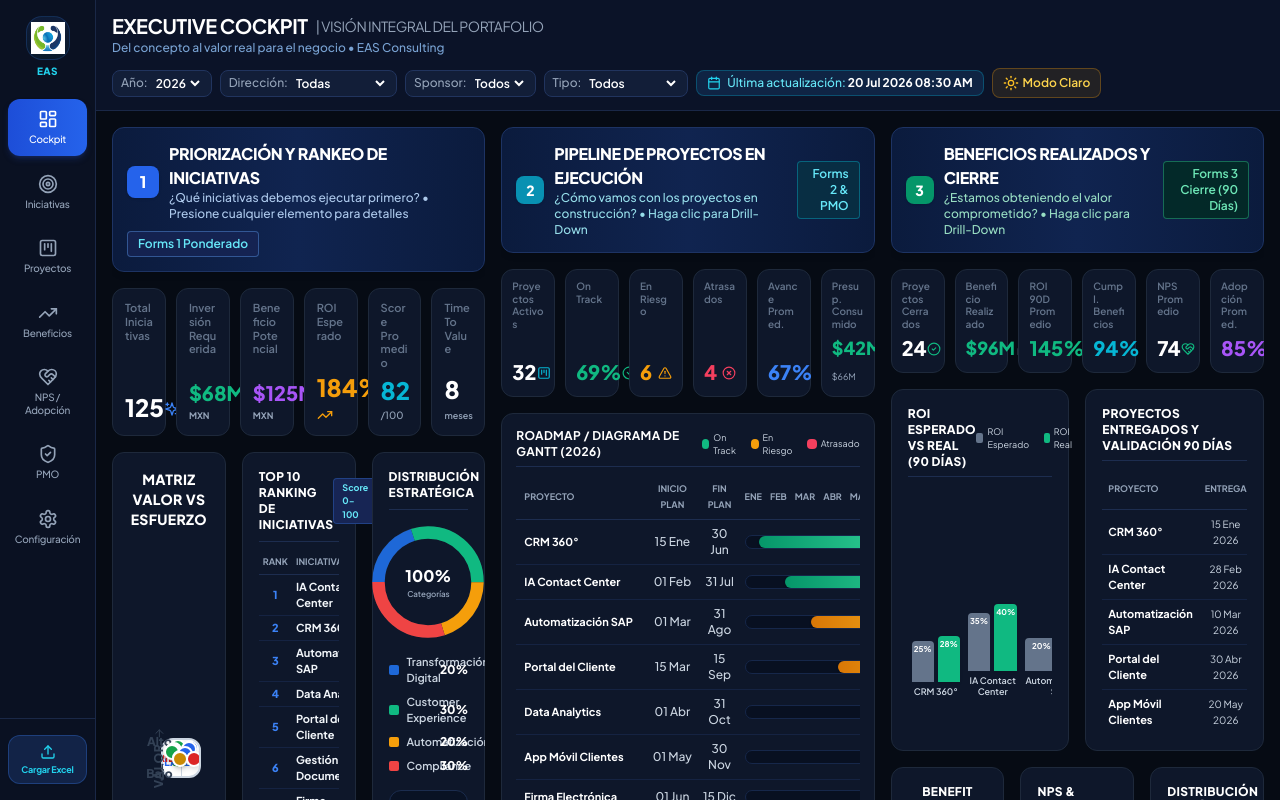
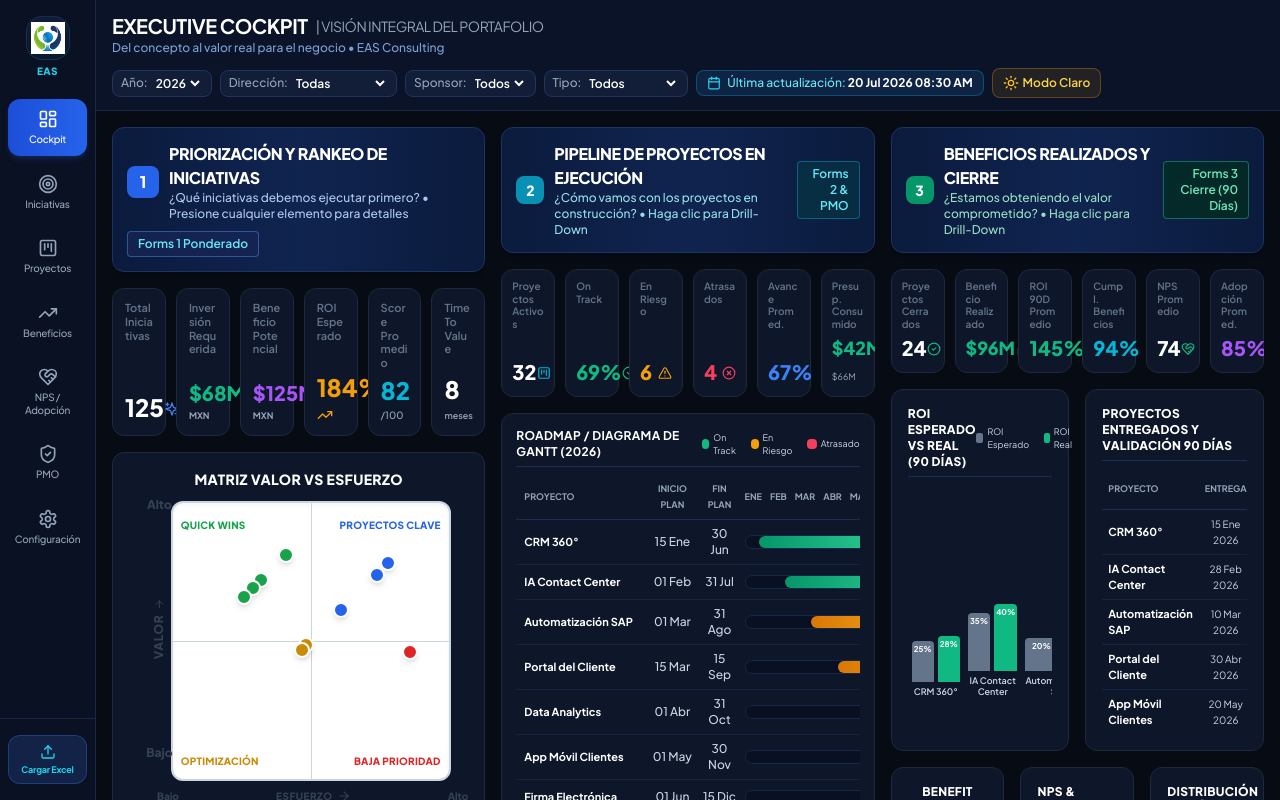
Before and after one commit to eaguilarh/dashboard-estrategia-eas, a React (Vite) app: page / in a window 1280 px wide. Built offline with nearby package versions, Linux system fonts and the light colour scheme.

Commit message:
Isolate cockpit layouts by passing isCockpit flag, reverting composite grid side-by-side widget alterations inside cockpit

```diff
--- a/src/App.tsx
+++ b/src/App.tsx
@@ -92,6 +92,7 @@ export function App() {
                     initiatives={mockInitiatives}
                     theme={theme}
                     onDrillDown={setDrillDownItem}
+                    isCockpit={true}
                   />
                 </div>
 
@@ -102,6 +103,7 @@ export function App() {
                     projects={mockProjects}
                     theme={theme}
                     onDrillDown={setDrillDownItem}
+                    isCockpit={true}
                   />
                 </div>
 
--- a/src/components/modules/Module1Prioritization.tsx
+++ b/src/components/modules/Module1Prioritization.tsx
@@ -7,9 +7,10 @@ interface Module1Props {
   initiatives: Initiative[];
   theme?: 'dark' | 'light';
   onDrillDown?: (item: any) => void;
+  isCockpit?: boolean;
 }
 
-export const Module1Prioritization: React.FC<Module1Props> = ({ kpis, initiatives, theme = 'dark', onDrillDown }) => {
+export const Module1Prioritization: React.FC<Module1Props> = ({ kpis, initiatives, theme = 'dark', onDrillDown, isCockpit = false }) => {
   const isDark = theme === 'dark';
   const [selectedQuadrant, setSelectedQuadrant] = useState<string | null>(null);
 
@@ -156,10 +157,12 @@ export const Module1Prioritization: React.FC<Module1Props> = ({ kpis, initiative
         </div>
       </div>
 
-      {/* Main Widgets Row: Matriz, Top 10 & Distribución Estratégica in same horizontal line */}
-      <div className="grid grid-cols-1 lg:grid-cols-3 gap-4 items-stretch w-full">
+      {/* Main Widgets Row: Stacked in Cockpit tab, side-by-side in Iniciativas tab */}
+      <div className={isCockpit ? "space-y-4 w-full" : "grid grid-cols-1 lg:grid-cols-3 gap-4 items-stretch w-full"}>
         {/* CARD 1: Matriz Valor vs Esfuerzo */}
         <div className={`p-3.5 sm:p-4 rounded-xl border flex flex-col justify-between transition-colors min-w-0 ${
+          isCockpit ? "w-full" : ""
+        } ${
           isDark ? 'bg-[#0e172a] border-[#1e293b]' : 'bg-white border-slate-200 shadow-sm'
         }`}>
           <h3 className={`text-center text-xs sm:text-sm font-extrabold tracking-wide uppercase mb-2 ${isDark ? 'text-white' : 'text-[#0f172a]'}`}>
--- a/src/components/modules/Module2Execution.tsx
+++ b/src/components/modules/Module2Execution.tsx
@@ -7,9 +7,10 @@ interface Module2Props {
   projects: ProjectExecution[];
   theme?: 'dark' | 'light';
   onDrillDown?: (item: any) => void;
+  isCockpit?: boolean;
 }
 
-export const Module2Execution: React.FC<Module2Props> = ({ kpis, projects, theme = 'dark', onDrillDown }) => {
+export const Module2Execution: React.FC<Module2Props> = ({ kpis, projects, theme = 'dark', onDrillDown, isCockpit = false }) => {
   const isDark = theme === 'dark';
 
   const getStatusBadge = (status: string) => {
@@ -198,10 +199,12 @@ export const Module2Execution: React.FC<Module2Props> = ({ kpis, projects, theme
         </div>
       </div>
 
-      {/* ONE ROW FOR WIDGETS: Desempeño del Portafolio & Semáforo de Salud on same horizontal row */}
-      <div className="grid grid-cols-1 lg:grid-cols-2 gap-4 w-full">
+      {/* ONE ROW FOR WIDGETS: Stacked in Cockpit view, side-by-side in Proyectos tab */}
+      <div className={isCockpit ? "flex flex-col gap-4 w-full" : "grid grid-cols-1 lg:grid-cols-2 gap-4 w-full"}>
         {/* ROW 1: Desempeño del Portafolio */}
-        <div className={`p-3.5 sm:p-4 rounded-xl border flex flex-col justify-between transition-colors min-w-0 w-full ${isDark ? 'bg-[#0e172a] border-[#1e293b]' : 'bg-white border-slate-200 shadow-sm'}`}>
+        <div className={`p-3.5 sm:p-4 rounded-xl border flex flex-col justify-between transition-colors min-w-0 w-full ${
+          isDark ? 'bg-[#0e172a] border-[#1e293b]' : 'bg-white border-slate-200 shadow-sm'
+        }`}>
           <h3 className={`text-xs font-bold tracking-wide uppercase mb-3 pb-1.5 border-b ${isDark ? 'border-[#1d2d4f] text-white' : 'border-slate-200 text-slate-900'}`}>
             DESEMPEÑO DEL PORTAFOLIO
           </h3>
```
